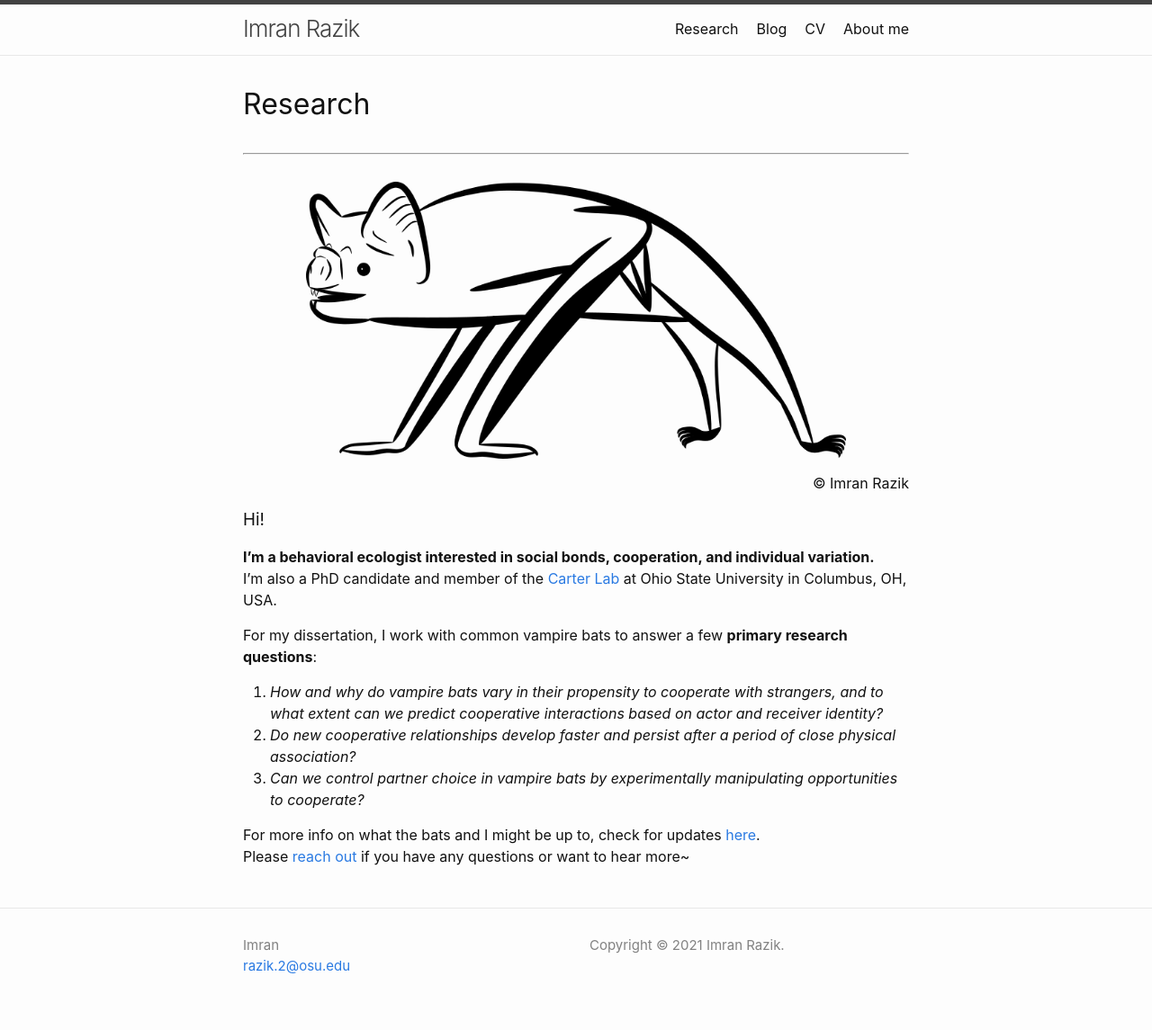
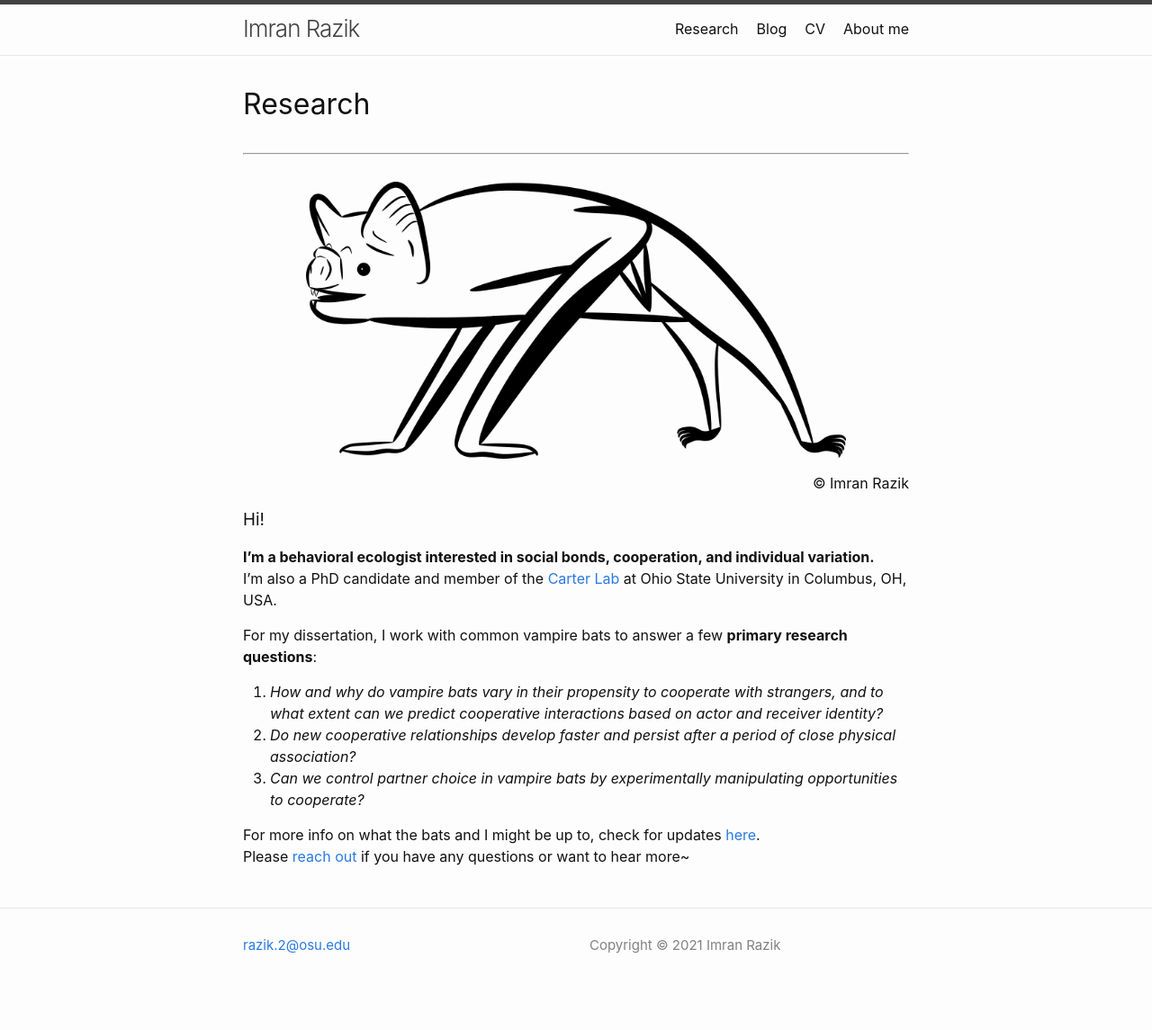
Before and after one commit to imranrazik/imranrazik.github.io, a Jekyll site: the page built from index.md, in a window 1280 px wide. Shown: the whole page at 90% size. Built offline with Jekyll 4.4.1, drawn with Linux system fonts in a browser that asks for light colours; our own code applies the rules of GitHub Pages for plain Markdown files; after the commit the page ends 1123 px from its top, so only the background shows below that.

Commit message:
Update _config.yml

```diff
--- a/_config.yml
+++ b/_config.yml
@@ -1,9 +1,9 @@
 title: Imran Razik
 author:
-  name: Imran
+  name:
   email: razik.2@osu.edu
 description: > # this means to ignore newlines until "show_excerpts:"
-  Copyright © 2021 Imran Razik.
+  Copyright © 2021 Imran Razik
 
 show_excerpts: false # set to true to show excerpts on the homepage
 
```
